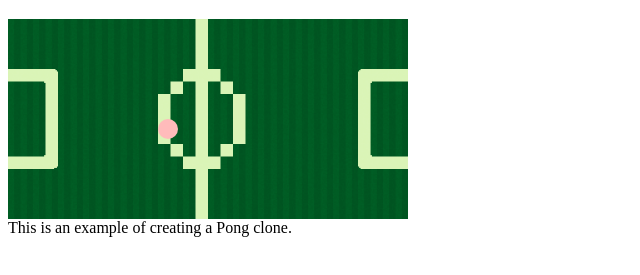
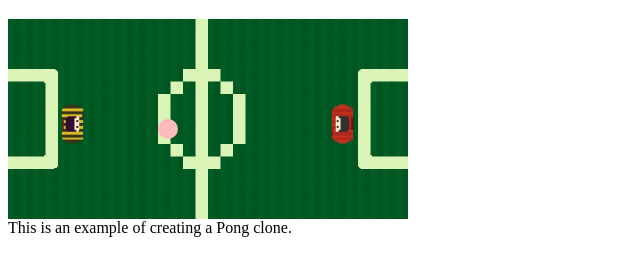
Before and after one commit to CoryReeve/html5-game-development, a plain HTML site: page pong/index.html in a window 1280 px wide. Shown: the part 61-336 px from the top of the page, without its empty margins (0-640 px from the left). Drawn offline with nearby package versions, Linux system fonts and the light colour scheme.

Commit message:
Pong: CSS styling paddles

```diff
--- a/pong/css/pong.css
+++ b/pong/css/pong.css
@@ -3,7 +3,8 @@
     width: 400px;
     height: 200px;
 }
-#playground{
+
+#playground {
     background: url(../images/playground.png);
     background-size: contain;
     width: 100%;
@@ -14,6 +15,7 @@
     overflow: hidden;
     cursor: pointer;
 }
+
 #ball {
     background: #fbb;
     position: absolute;
@@ -23,3 +25,21 @@
     top: 100px;
     border-radius: 10px;
 }
+
+.paddle {
+    background-size: contain;
+    top: 70px;
+    position: absolute;
+    width: 30px;
+    height: 70px;
+}
+
+#paddleA {
+    left: 50px;
+    background-image: url(../images/football-player-left.png);
+}
+
+#paddleB {
+    right: 50px;
+    background-image: url(../images/football-player.png);
+}
```
